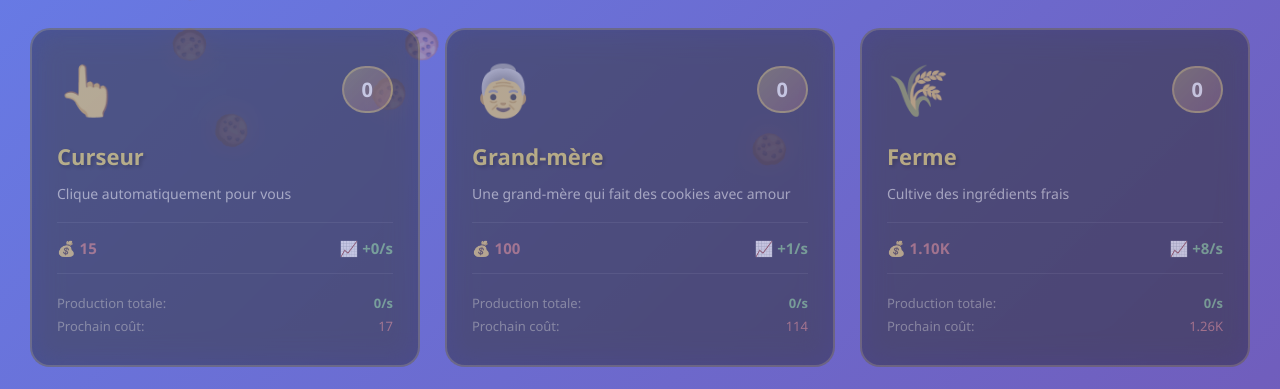
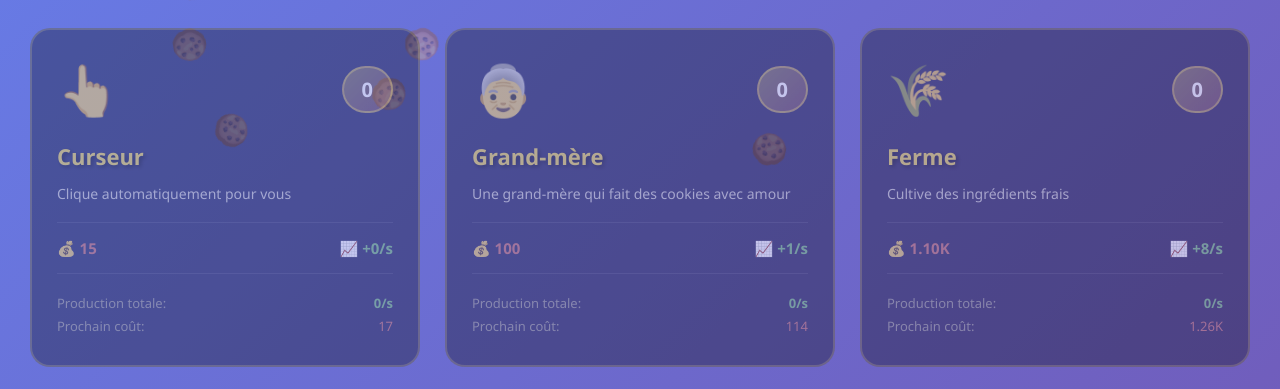
Before and after one commit to Kylian-Cmd/Cookie-Cliker, a website: page public/index.html in a window 1280 px wide. Both pictures are taken after a click on the button "🏭 Générateurs". Shown: the part 250-639 px from the top of the page. Drawn offline with nearby package versions, Linux system fonts and the light colour scheme.

Commit message:
Update index.html

```diff
--- a/public/index.html
+++ b/public/index.html
@@ -379,19 +379,17 @@
 
 .item-card {
     background: rgba(0, 0, 0, 0.5);
-    backdrop-filter: blur(15px);
+    /* backdrop-filter: blur(15px);  <-- supprime ça */
     padding: 25px;
     border-radius: 20px;
     border: 2px solid rgba(255, 215, 0, 0.3);
     cursor: pointer;
-    transition:
-    transform 0.4s cubic-bezier(0.175, 0.885, 0.32, 1.275),
-    box-shadow 0.4s ease,
-    border-color 0.3s ease;
-
+    transition: transform 0.4s cubic-bezier(0.175, 0.885, 0.32, 1.275),
+                box-shadow 0.4s ease,
+                border-color 0.3s ease;
     position: relative;
     overflow: hidden;
-    transform: translateZ(0); /* <-- force GPU rendering */
+    transform: translateZ(0);
 }
 
 .item-card:hover {
```
